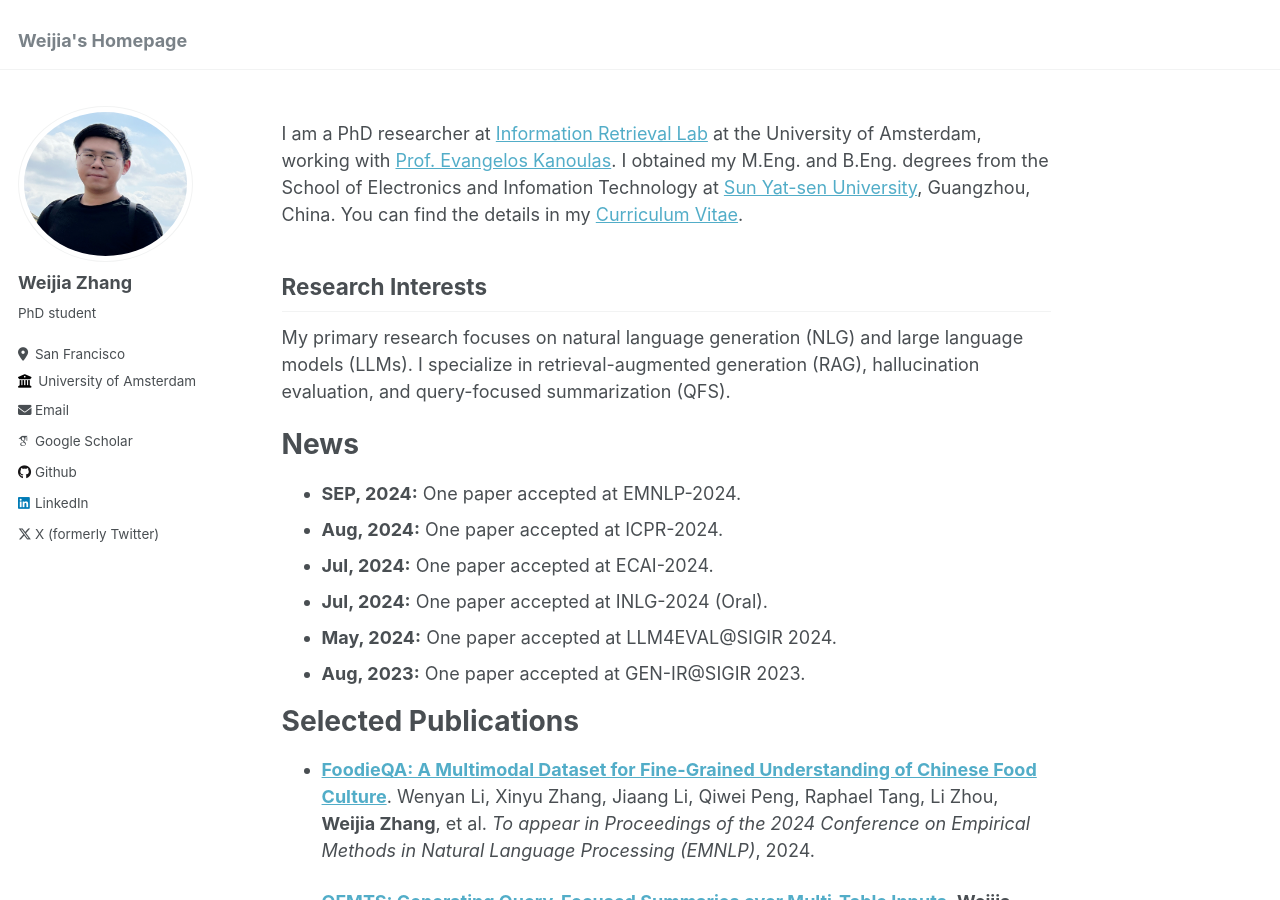
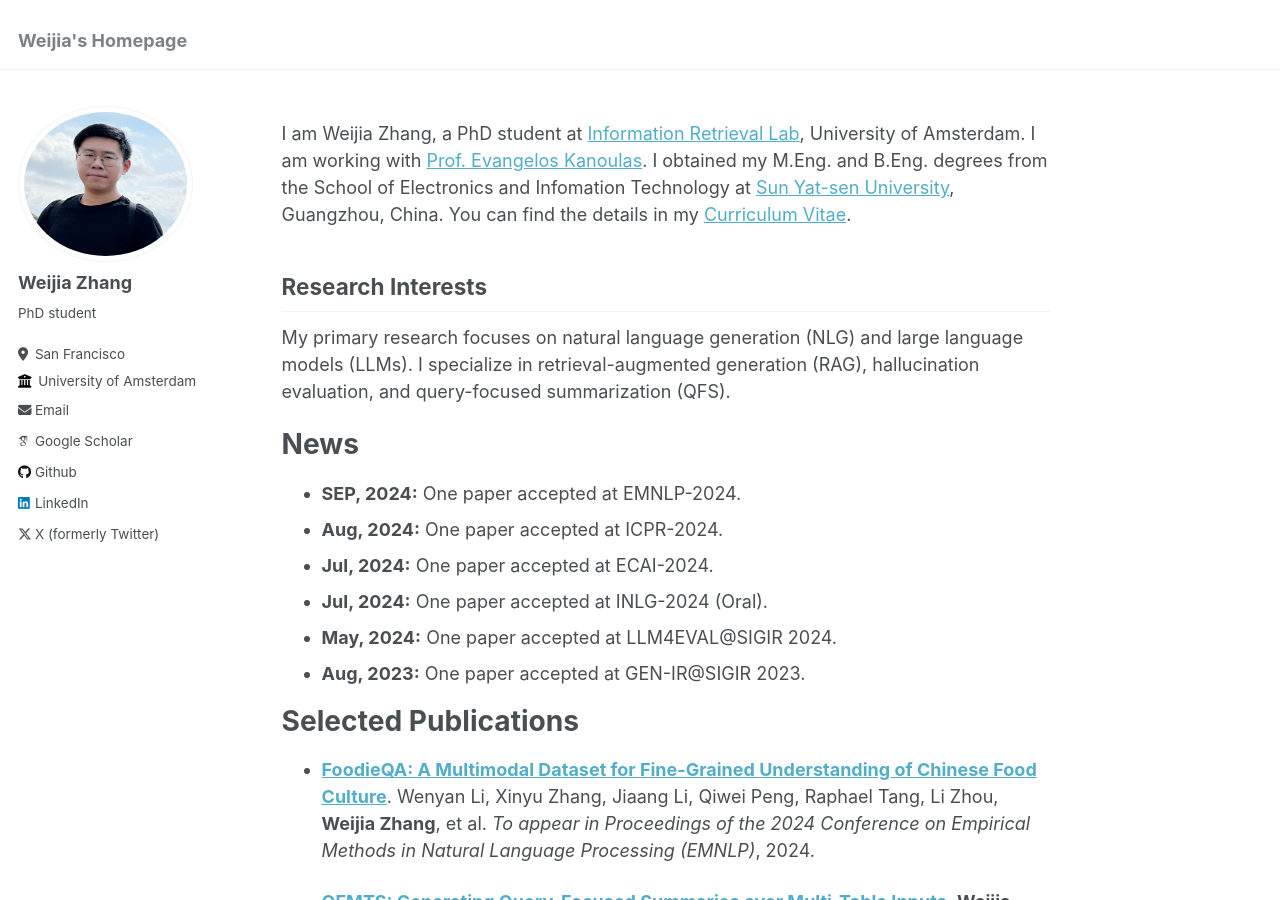
Before and after one commit to wjzhang392/wjzhang392.github.io, a Jekyll site: the page built from _pages/about.md, in a window 1280 px wide and 900 px high. Built offline with Jekyll 4.4.1, drawn with Linux system fonts in a browser that asks for light colours; some web fonts are replaced.

Commit message:
Update about.md

```diff
--- a/_pages/about.md
+++ b/_pages/about.md
@@ -6,7 +6,7 @@ redirect_from:
   - /about/
   - /about.html
 ---
-I am a PhD researcher at [Information Retrieval Lab](https://irlab.science.uva.nl/) at the University of Amsterdam, working with [Prof. Evangelos Kanoulas](https://staff.fnwi.uva.nl/e.kanoulas/). I obtained my M.Eng. and B.Eng. degrees from the School of Electronics and Infomation Technology at [Sun Yat-sen University](https://www.sysu.edu.cn/sysuen/), Guangzhou, China. You can find the details in my [Curriculum Vitae](../files/cv.pdf).
+I am Weijia Zhang, a PhD student at [Information Retrieval Lab](https://irlab.science.uva.nl/), University of Amsterdam. I am working with [Prof. Evangelos Kanoulas](https://staff.fnwi.uva.nl/e.kanoulas/). I obtained my M.Eng. and B.Eng. degrees from the School of Electronics and Infomation Technology at [Sun Yat-sen University](https://www.sysu.edu.cn/sysuen/), Guangzhou, China. You can find the details in my [Curriculum Vitae](../files/cv.pdf).
 
 Research Interests
 ----
```
